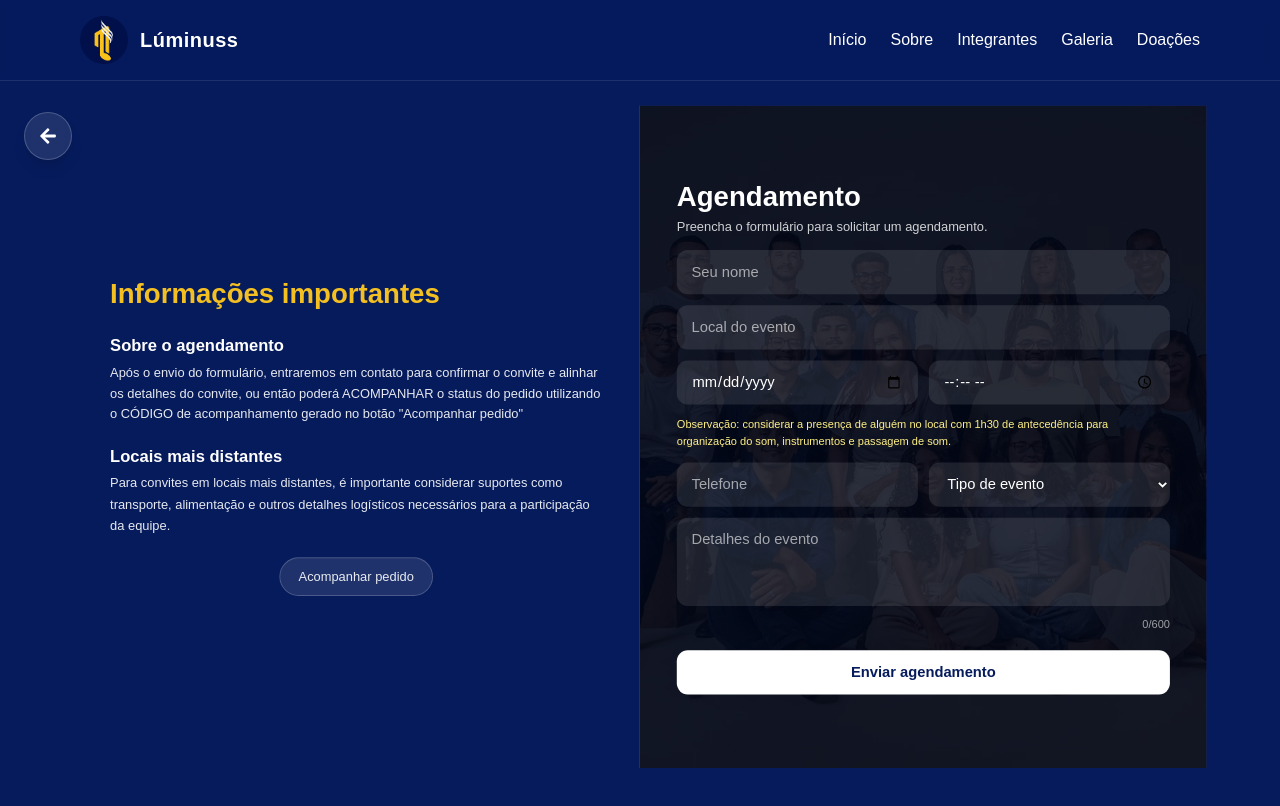
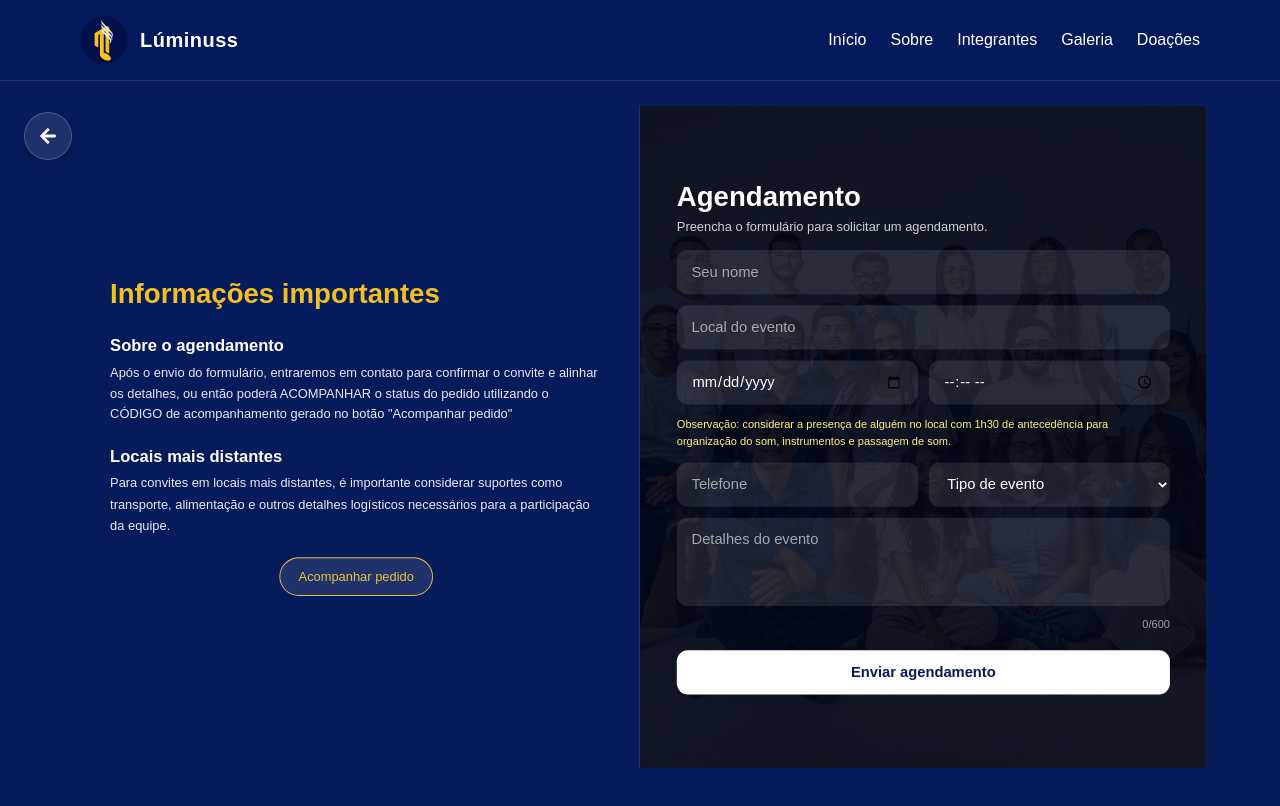
Before and after one commit to euvih/site-luminuss, a Next.js app: page /agendamento in a window 1280 px wide. Shown: the top 806 px of the page. Built offline with nearby package versions, Linux system fonts and the light colour scheme.

Commit message:
botão acompanhar pedido atualizado

```diff
--- a/app/agendamento/page.tsx
+++ b/app/agendamento/page.tsx
@@ -278,8 +278,7 @@ export default function AgendamentoPage() {
                       </h3>
                       <p>
                         Após o envio do formulário, entraremos em contato para
-                        confirmar o convite e alinhar os detalhes do
-                        convite, ou então poderá ACOMPANHAR o status do pedido utilizando o CÓDIGO de acompanhamento gerado no botão "Acompanhar pedido"
+                        confirmar o convite e alinhar os detalhes, ou então poderá ACOMPANHAR o status do pedido utilizando o CÓDIGO de acompanhamento gerado no botão "Acompanhar pedido"
                       </p>
                     </div>
 
@@ -305,7 +304,7 @@ export default function AgendamentoPage() {
                         onClick={() =>
                           setMostrarAcompanhamento((prev) => !prev)
                         }
-                        className="rounded-full border border-white/20 bg-white/10 px-5 py-2.5 text-sm font-medium text-white/90 transition hover:bg-white hover:text-[#061B5C]"
+                        className="rounded-full border border-amber-300- bg-white/10 px-5 py-2.5 text-sm font-medium text-amber-300/90 transition hover:bg-white hover:text-[#061B5C]"
                       >
                         Acompanhar pedido
                       </button>
```
